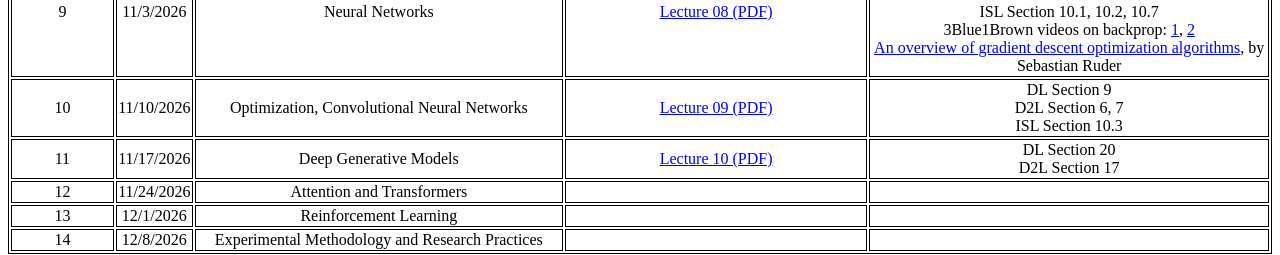
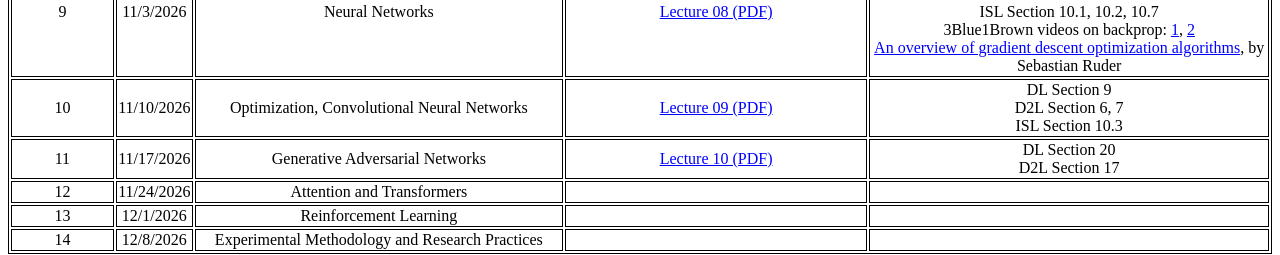
Before and after one commit to hoonose/hoonose.github.io, a plain HTML site: page courses/CSCI-GA3033-fa2026.html in a window 1280 px wide. Shown: the part 1620-1875 px from the top of the page. Drawn offline with Linux system fonts and the light colour scheme.

Commit message:
Rename lecture topic to Generative Adversarial Networks

```diff
--- a/courses/CSCI-GA3033-fa2026.html
+++ b/courses/CSCI-GA3033-fa2026.html
@@ -167,7 +167,7 @@
     <tr>
       <td>11</td>
       <td>11/17/2026</td>
-      <td>Deep Generative Models</td>
+      <td>Generative Adversarial Networks</td>
       <td><a href="CSCI-GA3033-fa2026-files/Lecture10.pdf">Lecture 10 (PDF)</a></td>
       <td>DL Section 20<br>
           D2L Section 17
```
